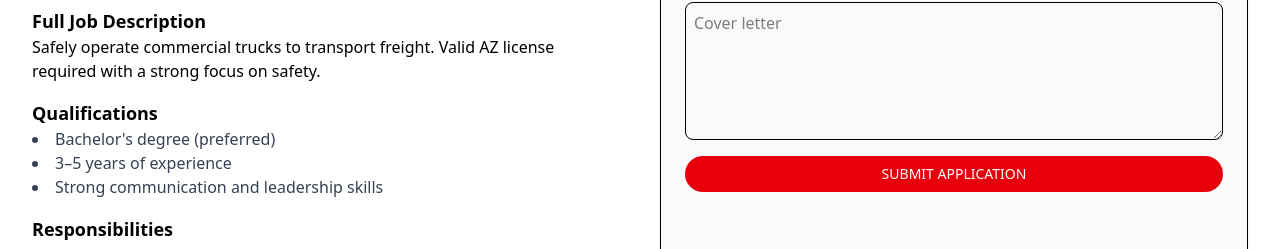
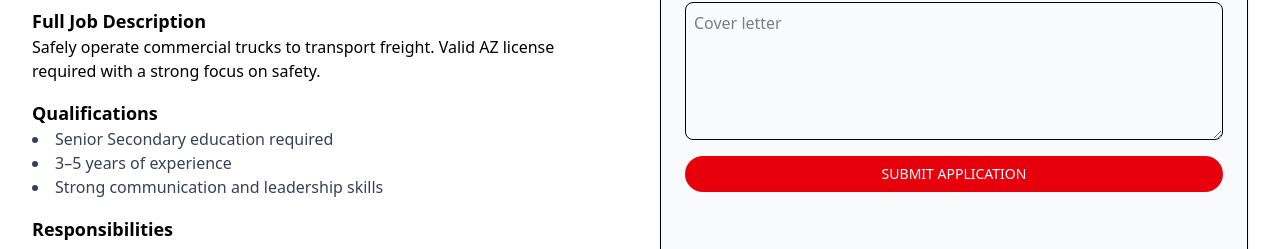
Before and after one commit to Shubham-juris/truckltd, a React (Vite) app: page /jobs in a window 1280 px wide. Shown: the part 1240-1489 px from the top of the page. Built offline with nearby package versions, Linux system fonts and the light colour scheme.

Commit message:
Update Jobs.jsx

```diff
--- a/src/pages/Jobs.jsx
+++ b/src/pages/Jobs.jsx
@@ -77,7 +77,7 @@ const Jobs = () => {
 
                <h3 className="font-semibold text-lg">Qualifications</h3>
                 <ul className="list-disc list-inside mb-4 text-gray-700">
-                  {job.id === "1" && "2" ? (
+                  {(job.id === "1" || job.id === "2") ? (
                     <li>Senior Secondary education required</li>
                   ) : (
                     <li>Bachelor's degree (preferred)</li>
@@ -85,7 +85,6 @@ const Jobs = () => {
                   <li>3–5 years of experience</li>
                   <li>Strong communication and leadership skills</li>
                 </ul>
-
 
                 <h3 className="font-semibold text-lg">Responsibilities</h3>
                 <ul className="list-disc list-inside mb-4 text-gray-700">
```
